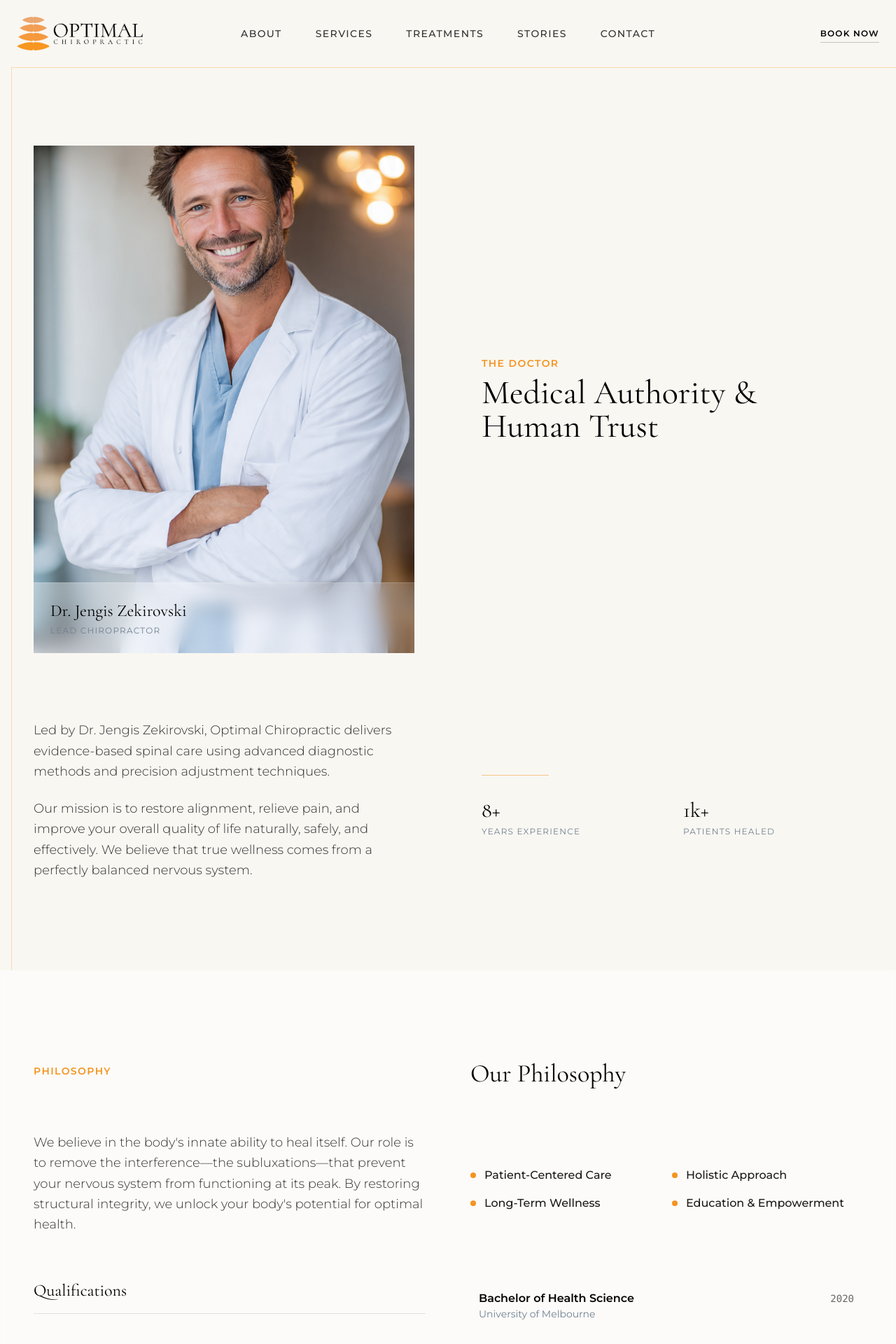
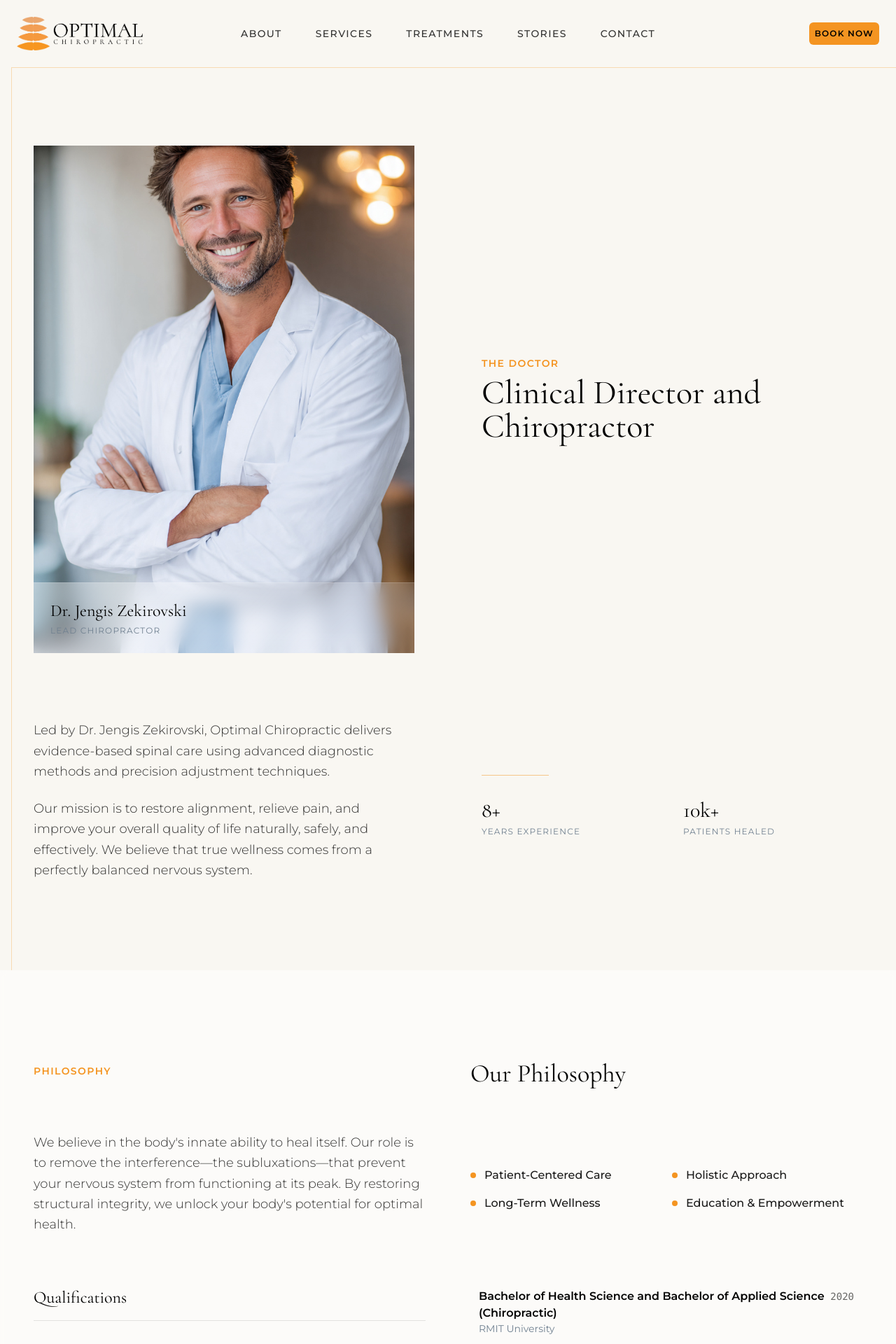
Before and after one commit to dewmindi/optimal-chiropractic-website, a Next.js app: page /about in a window 1280 px wide. Shown: the top 1920 px of the page at 70% size. Built offline with nearby package versions, Linux system fonts and the light colour scheme.

Commit message:
Final revisions

```diff
--- a/app/about/page.tsx
+++ b/app/about/page.tsx
@@ -51,7 +51,7 @@ export default function AboutPage() {
         </Section>
 
         {/* Team Section */}
-        <Section id="team" className="bg-cream">
+        {/* <Section id="team" className="bg-cream">
           <div className="text-center mb-16">
             <span className="text-brand-orange text-sm uppercase tracking-widest font-semibold block mb-2">Our Team</span>
             <h2 className="font-heading text-4xl text-brand-black">Meet the Professionals</h2>
@@ -74,7 +74,7 @@ export default function AboutPage() {
                </FadeIn>
              ))}
           </div>
-        </Section>
+        </Section> */}
       </main>
       <Footer />
     </div>
--- a/app/template.tsx
+++ b/app/template.tsx
@@ -5,12 +5,22 @@ import { AnimatePresence, motion } from 'framer-motion';
 import Preloader from '../components/Preloader';
 
 export default function Template({ children }: { children: React.ReactNode }) {
-  const [loading, setLoading] = useState(true);
+  const [showPreloader, setShowPreloader] = useState(() => {
+    if (typeof window !== 'undefined') {
+      return !sessionStorage.getItem('preloader_shown');
+    }
+    return true;
+  });
+
+  const handlePreloaderComplete = () => {
+    sessionStorage.setItem('preloader_shown', 'true');
+    setShowPreloader(false);
+  };
 
   return (
     <AnimatePresence mode="wait">
-      {loading ? (
-        <Preloader key="preloader" onComplete={() => setLoading(false)} />
+      {showPreloader ? (
+        <Preloader key="preloader" onComplete={handlePreloaderComplete} />
       ) : (
         <motion.div
           key="content"
--- a/components/Navbar.tsx
+++ b/components/Navbar.tsx
@@ -31,8 +31,7 @@ const Navbar: React.FC = () => {
   return (
     <>
       <nav
-        className={`fixed top-0 left-0 w-full z-50 transition-all duration-500 ${
-          scrolled || mobileMenuOpen
+        className={`fixed top-0 left-0 w-full z-50 transition-all duration-500 ${scrolled || mobileMenuOpen
             ? 'bg-cream/80 backdrop-blur-md border-b border-brand-black/5 py-4'
             : 'bg-transparent py-6'
           }`}
@@ -77,7 +76,7 @@ const Navbar: React.FC = () => {
 
           {/* Placeholder for balance on right side desktop */}
           <div className="hidden md:block w-32 text-right">
-              <button onClick={() => setBookingModalOpen(true)} className="text-xs font-bold uppercase tracking-widest border-b border-brand-black/20 pb-1 hover:border-brand-orange transition-colors">
+            <button onClick={() => setBookingModalOpen(true)} className="text-xs font-bold uppercase tracking-widest bg-brand-orange p-2 rounded-md hover:border-brand-orange transition-colors">
               Book Now
             </button>
           </div>
@@ -105,7 +104,7 @@ const Navbar: React.FC = () => {
             ))}
             <div className="pt-8">
               <button
-                onClick={() => {setMobileMenuOpen(false); setBookingModalOpen(true);}}
+                onClick={() => { setMobileMenuOpen(false); setBookingModalOpen(true); }}
                 className="px-8 py-3 bg-brand-black text-cream uppercase tracking-widest text-sm"
               >
                 Book Appointment
--- a/components/SmoothScroll.tsx
+++ b/components/SmoothScroll.tsx
@@ -1,11 +1,11 @@
 "use client";
 
-import { ReactLenis } from "@studio-freight/react-lenis";
+import { ReactLenis } from "lenis/react";
 
 function SmoothScroll({ children }: { children: React.ReactNode }) {
   return (
     <ReactLenis root options={{ lerp: 0.1, duration: 1.5, smoothWheel: true }}>
-      {children as any}
+      {children}
     </ReactLenis>
   );
 }
--- a/constants.ts
+++ b/constants.ts
@@ -46,7 +46,7 @@ export const HERO_CONTENT = {
 
 export const ABOUT_CONTENT = {
   title: "The Doctor",
-  subtitle: "Medical Authority & Human Trust",
+  subtitle: "Clinical Director and Chiropractor",
   description: [
     `Led by ${DOCTOR_NAME}, ${BRAND_NAME} delivers evidence-based spinal care using advanced diagnostic methods and precision adjustment techniques.`,
     "Our mission is to restore alignment, relieve pain, and improve your overall quality of life  naturally, safely, and effectively. We believe that true wellness comes from a perfectly balanced nervous system."
@@ -70,8 +70,8 @@ export const ABOUT_CONTENT = {
     // },
     {
       year: "2020",
-      degree: "Bachelor of Health Science",
-      institution: "University of Melbourne"
+      degree: "Bachelor of Health Science and Bachelor of Applied Science (Chiropractic)",
+      institution: "RMIT University"
     }
   ],
   team: [
@@ -277,9 +277,9 @@ export const TESTIMONIALS = [
 
 export const CONTACT_INFO = {
   address: "107 South Road, Braybrook, Victoria, 3019",
-  phone: " 045 204 3345",
+  phone: " 039 386 9863",
   email: "info@optimalchiropractic.com.au",
-  hours: "Mon-Fri: 9am - 7pm | Sat: 9am - 12pm"
+  hours: "Mon-Fri: 9am - 7pm | Sat - Sun : 9am - 12pm"
 };
 
 export const SOCIAL_LINKS = [
--- a/package.json
+++ b/package.json
@@ -10,10 +10,10 @@
     "lint": "next lint"
   },
   "dependencies": {
-    "@studio-freight/react-lenis": "^0.0.47",
     "@types/react": "^19.2.14",
     "@types/react-dom": "^19.2.3",
     "framer-motion": "^12.34.0",
+    "lenis": "^1.3.17",
     "lucide-react": "^0.564.0",
     "next": "^16.1.6",
     "react": "^19.2.4",
--- a/sections/About.tsx
+++ b/sections/About.tsx
@@ -44,7 +44,7 @@ const About: React.FC = () => {
                   <p className="text-xs uppercase tracking-widest text-slate mt-1">Years Experience</p>
                 </div>
                 <div>
-                  <h4 className="font-heading text-3xl text-brand-black">1k+</h4>
+                  <h4 className="font-heading text-3xl text-brand-black">10k+</h4>
                   <p className="text-xs uppercase tracking-widest text-slate mt-1">Patients Healed</p>
                 </div>
              </div>
```
Also changed, not shown: 1 other file (tests, documents, lock files or other folders). Lines whose indentation alone changed are shown as unchanged.
